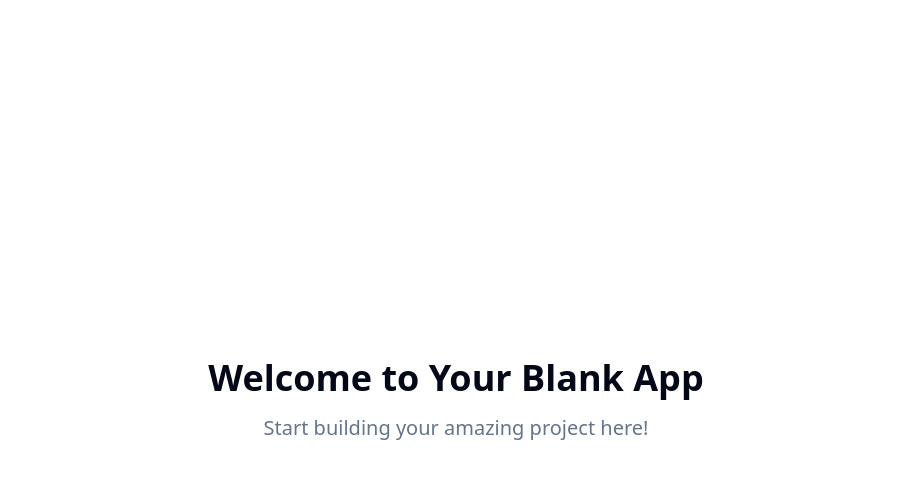
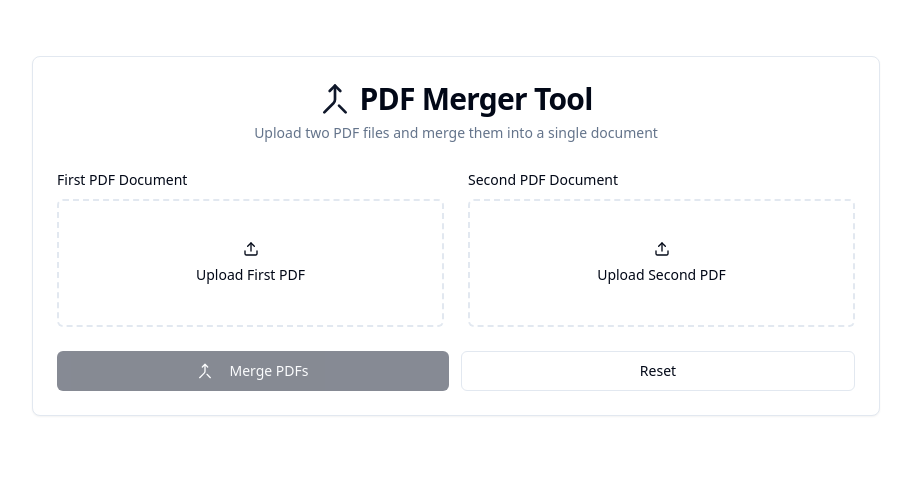
Before and after one commit to prodi-labs/pdf-merger-prodi, a React (Vite) app: page / in a window 1280 px wide. Shown: the top 478 px of the page, without its empty margins (184-1095 px from the left). Built offline with nearby package versions, Linux system fonts and the light colour scheme.

Commit message:
Add PDF merger tool
Create a PDF merger tool with upload, merge, and download functionality using React and TypeScript.

```diff
--- a/package.json
+++ b/package.json
@@ -48,6 +48,7 @@
     "input-otp": "^1.4.2",
     "lucide-react": "^0.462.0",
     "next-themes": "^0.3.0",
+    "pdf-lib": "^1.17.1",
     "react": "^18.3.1",
     "react-day-picker": "^8.10.1",
     "react-dom": "^18.3.1",
--- /dev/null
+++ b/src/components/PDFMerger.tsx
@@ -0,0 +1,254 @@
+import React, { useState } from 'react';
+import { Button } from '@/components/ui/button';
+import { Card, CardContent, CardDescription, CardHeader, CardTitle } from '@/components/ui/card';
+import { Input } from '@/components/ui/input';
+import { Label } from '@/components/ui/label';
+import { Progress } from '@/components/ui/progress';
+import { toast } from '@/components/ui/sonner';
+import { Upload, Download, FileText, Merge } from 'lucide-react';
+import { PDFDocument } from 'pdf-lib';
+
+const PDFMerger = () => {
+  const [firstPdf, setFirstPdf] = useState<File | null>(null);
+  const [secondPdf, setSecondPdf] = useState<File | null>(null);
+  const [isProcessing, setIsProcessing] = useState(false);
+  const [mergedPdfUrl, setMergedPdfUrl] = useState<string | null>(null);
+  const [progress, setProgress] = useState(0);
+
+  const handleFileUpload = (file: File, isFirst: boolean) => {
+    if (file.type !== 'application/pdf') {
+      toast.error('Please select a PDF file');
+      return;
+    }
+
+    if (isFirst) {
+      setFirstPdf(file);
+    } else {
+      setSecondPdf(file);
+    }
+    toast.success(`${isFirst ? 'First' : 'Second'} PDF uploaded successfully`);
+  };
+
+  const mergePDFs = async () => {
+    if (!firstPdf || !secondPdf) {
+      toast.error('Please upload both PDF files');
+      return;
+    }
+
+    setIsProcessing(true);
+    setProgress(10);
+
+    try {
+      // Read the first PDF file
+      const firstPdfArrayBuffer = await firstPdf.arrayBuffer();
+      setProgress(30);
+
+      // Read the second PDF file
+      const secondPdfArrayBuffer = await secondPdf.arrayBuffer();
+      setProgress(50);
+
+      // Create a new PDF document
+      const mergedPdf = await PDFDocument.create();
+      setProgress(60);
+
+      // Load the first PDF
+      const firstPdfDoc = await PDFDocument.load(firstPdfArrayBuffer);
+      const firstPdfPages = await mergedPdf.copyPages(firstPdfDoc, firstPdfDoc.getPageIndices());
+      setProgress(70);
+
+      // Add pages from first PDF
+      firstPdfPages.forEach((page) => mergedPdf.addPage(page));
+      setProgress(80);
+
+      // Load the second PDF
+      const secondPdfDoc = await PDFDocument.load(secondPdfArrayBuffer);
+      const secondPdfPages = await mergedPdf.copyPages(secondPdfDoc, secondPdfDoc.getPageIndices());
+      setProgress(90);
+
+      // Add pages from second PDF
+      secondPdfPages.forEach((page) => mergedPdf.addPage(page));
+
+      // Serialize the merged PDF
+      const mergedPdfBytes = await mergedPdf.save();
+      setProgress(100);
+
+      // Create download URL
+      const blob = new Blob([mergedPdfBytes], { type: 'application/pdf' });
+      const url = URL.createObjectURL(blob);
+      setMergedPdfUrl(url);
+
+      toast.success('PDFs merged successfully!');
+    } catch (error) {
+      console.error('Error merging PDFs:', error);
+      toast.error('Failed to merge PDFs. Please try again.');
+    } finally {
+      setIsProcessing(false);
+      setProgress(0);
+    }
+  };
+
+  const downloadMergedPDF = () => {
+    if (!mergedPdfUrl) return;
+
+    const link = document.createElement('a');
+    link.href = mergedPdfUrl;
+    link.download = 'merged-document.pdf';
+    document.body.appendChild(link);
+    link.click();
+    document.body.removeChild(link);
+  };
+
+  const reset = () => {
+    setFirstPdf(null);
+    setSecondPdf(null);
+    setMergedPdfUrl(null);
+    setProgress(0);
+    if (mergedPdfUrl) {
+      URL.revokeObjectURL(mergedPdfUrl);
+    }
+  };
+
+  return (
+    <div className="w-full max-w-4xl mx-auto p-6 space-y-6">
+      <Card>
+        <CardHeader className="text-center">
+          <CardTitle className="flex items-center justify-center gap-2 text-3xl">
+            <Merge className="h-8 w-8 text-primary" />
+            PDF Merger Tool
+          </CardTitle>
+          <CardDescription>
+            Upload two PDF files and merge them into a single document
+          </CardDescription>
+        </CardHeader>
+        <CardContent className="space-y-6">
+          {/* File Upload Section */}
+          <div className="grid md:grid-cols-2 gap-6">
+            {/* First PDF Upload */}
+            <div className="space-y-2">
+              <Label htmlFor="first-pdf">First PDF Document</Label>
+              <div className="relative">
+                <Input
+                  id="first-pdf"
+                  type="file"
+                  accept=".pdf"
+                  onChange={(e) => {
+                    const file = e.target.files?.[0];
+                    if (file) handleFileUpload(file, true);
+                  }}
+                  className="hidden"
+                />
+                <Button
+                  variant="outline"
+                  className="w-full h-32 border-dashed border-2 flex flex-col items-center justify-center gap-2"
+                  onClick={() => document.getElementById('first-pdf')?.click()}
+                >
+                  {firstPdf ? (
+                    <>
+                      <FileText className="h-8 w-8 text-primary" />
+                      <span className="text-sm font-medium">{firstPdf.name}</span>
+                      <span className="text-xs text-muted-foreground">
+                        {(firstPdf.size / (1024 * 1024)).toFixed(2)} MB
+                      </span>
+                    </>
+                  ) : (
+                    <>
+                      <Upload className="h-8 w-8" />
+                      <span>Upload First PDF</span>
+                    </>
+                  )}
+                </Button>
+              </div>
+            </div>
+
+            {/* Second PDF Upload */}
+            <div className="space-y-2">
+              <Label htmlFor="second-pdf">Second PDF Document</Label>
+              <div className="relative">
+                <Input
+                  id="second-pdf"
+                  type="file"
+                  accept=".pdf"
+                  onChange={(e) => {
+                    const file = e.target.files?.[0];
+                    if (file) handleFileUpload(file, false);
+                  }}
+                  className="hidden"
+                />
+                <Button
+                  variant="outline"
+                  className="w-full h-32 border-dashed border-2 flex flex-col items-center justify-center gap-2"
+                  onClick={() => document.getElementById('second-pdf')?.click()}
+                >
+                  {secondPdf ? (
+                    <>
+                      <FileText className="h-8 w-8 text-primary" />
+                      <span className="text-sm font-medium">{secondPdf.name}</span>
+                      <span className="text-xs text-muted-foreground">
+                        {(secondPdf.size / (1024 * 1024)).toFixed(2)} MB
+                      </span>
+                    </>
+                  ) : (
+                    <>
+                      <Upload className="h-8 w-8" />
+                      <span>Upload Second PDF</span>
+                    </>
+                  )}
+                </Button>
+              </div>
+            </div>
+          </div>
+
+          {/* Progress Bar */}
+          {isProcessing && (
+            <div className="space-y-2">
+              <Label>Merging Progress</Label>
+              <Progress value={progress} className="w-full" />
+            </div>
+          )}
+
+          {/* Action Buttons */}
+          <div className="flex flex-col sm:flex-row gap-3">
+            <Button
+              onClick={mergePDFs}
+              disabled={!firstPdf || !secondPdf || isProcessing}
+              className="flex-1"
+            >
+              <Merge className="h-4 w-4 mr-2" />
+              {isProcessing ? 'Merging...' : 'Merge PDFs'}
+            </Button>
+
+            {mergedPdfUrl && (
+              <Button
+                onClick={downloadMergedPDF}
+                variant="secondary"
+                className="flex-1"
+              >
+                <Download className="h-4 w-4 mr-2" />
+                Download Merged PDF
+              </Button>
+            )}
+
+            <Button
+              onClick={reset}
+              variant="outline"
+              className="flex-1"
+            >
+              Reset
+            </Button>
+          </div>
+
+          {/* Success Message */}
+          {mergedPdfUrl && (
+            <div className="text-center p-4 bg-muted rounded-lg">
+              <p className="text-sm text-muted-foreground">
+                ✅ Your PDFs have been successfully merged! Click the download button above to save the merged document.
+              </p>
+            </div>
+          )}
+        </CardContent>
+      </Card>
+    </div>
+  );
+};
+
+export default PDFMerger;
--- a/src/pages/Index.tsx
+++ b/src/pages/Index.tsx
@@ -1,12 +1,9 @@
-// Update this page (the content is just a fallback if you fail to update the page)
+import PDFMerger from '@/components/PDFMerger';
 
 const Index = () => {
   return (
-    <div className="min-h-screen flex items-center justify-center bg-background">
-      <div className="text-center">
-        <h1 className="text-4xl font-bold mb-4">Welcome to Your Blank App</h1>
-        <p className="text-xl text-muted-foreground">Start building your amazing project here!</p>
-      </div>
+    <div className="min-h-screen bg-background py-8">
+      <PDFMerger />
     </div>
   );
 };
```
Also changed, not shown: 1 other file (tests, documents, lock files or other folders).
